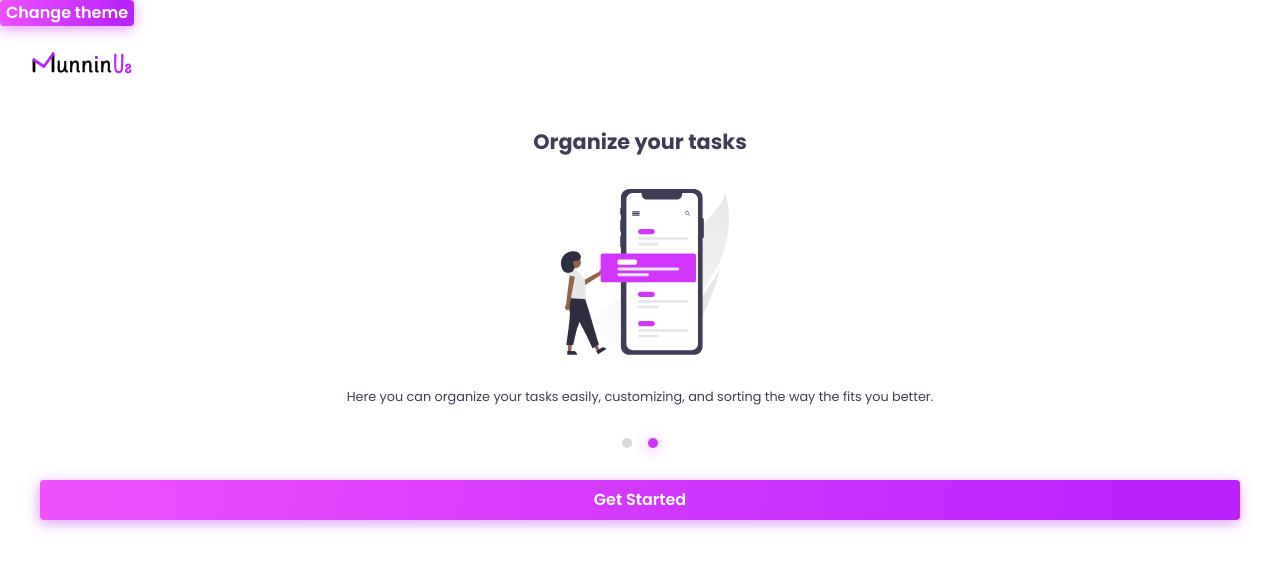
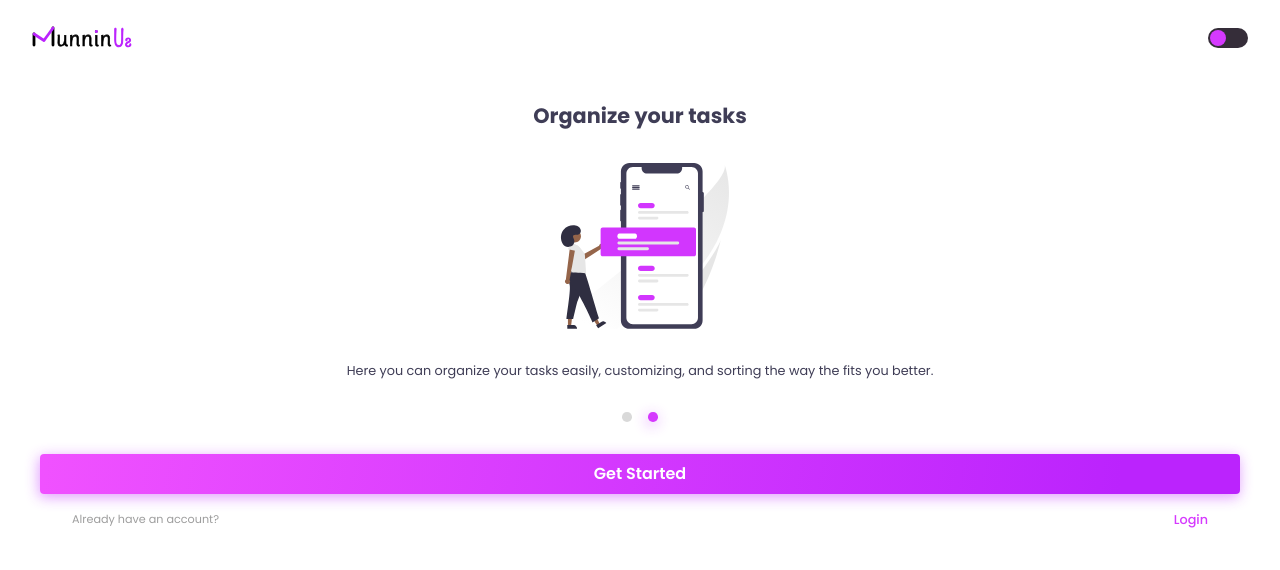
Before and after one commit to MunninUs/munninus, a Vue app: page /#/ in a window 1280 px wide. Both pictures are taken after a click on the button "Next". Shown: the top 570 px of the page. Built offline with nearby package versions, Linux system fonts and the light colour scheme.

Commit message:
Add slide changing

```diff
--- a/src/scss/global.scss
+++ b/src/scss/global.scss
@@ -79,6 +79,8 @@ select {
   --background-color: #ffffff;
   --text-color: #3f3d56;
   --default-gradient: linear-gradient(99.26deg, #f152ff -1.17%, #bb23fd 89.96%);
+  --primary-color: #d539fe;
+  --subtext-color: #9d9d9d;
 }
 
 [theme="dark"] {
@@ -165,7 +167,7 @@ button:hover {
   cursor: pointer;
 }
 .welcome .circle.selected {
-  background-color: #d035fe;
+  background-color: var(--primary-color);
   box-shadow: -1px 3px 14px rgba(187, 35, 253, 0.46);
 }
 .welcome footer button {
@@ -175,3 +177,62 @@ button:hover {
 .margin-top-2 {
   margin-top: 2rem;
 }
+.small-text {
+  font-size: 0.7rem;
+}
+.action-text {
+  font-size: 0.8rem;
+  color: var(--primary-color);
+  font-weight: 500;
+}
+.padding-1-2 {
+  padding: 1rem 2rem;
+}
+.subtext-color {
+  color: var(--subtext-color);
+}
+.switch {
+  position: relative;
+  display: inline-block;
+  width: 2.5rem;
+  height: 1.25rem;
+}
+.switch input {
+  opacity: 0;
+  width: 0;
+  height: 0;
+}
+.slider[theme="dark"]{
+  cursor: pointer;
+  position: absolute;
+  top: 0;
+  left: 0;
+  right: 0;
+  bottom: 0;
+  background-color: #ffffff;
+  border-radius: 0.9rem;
+}
+.slider[theme="light"]{
+  cursor: pointer;
+  position: absolute;
+  top: 0;
+  left: 0;
+  right: 0;
+  bottom: 0;
+  background-color: #352d39;
+  border-radius: 0.9rem;
+}
+.slider:before {
+  position: absolute;
+  content: "";
+  width: 1rem;
+  height: 1rem;
+  border-radius: 50%;
+  left: 0.125rem;
+  bottom: 0.125rem;
+  background-color: var(--primary-color);
+  transition: 0.4s;
+}
+.switch input:checked + .slider:before {
+  transform:translateX(1.25rem);
+}
--- a/src/views/HomeView.vue
+++ b/src/views/HomeView.vue
@@ -1,8 +1,11 @@
 <template>
   <div class="welcome">
-    <button @click="changeTheme()">Change theme</button>
-    <header>
+    <header class="flex space-between align-center">
       <img :src="require('../assets/logo-'+theme+'.svg')" />
+      <label class="switch">
+        <input v-model="darkMode" type="checkbox">
+        <span class="slider" :theme="theme"></span>
+      </label>
     </header>
     <main class="align-center flex-column">
       <WelcomeSlide v-show="currentSlide === 0" :slide="slides[0]" :theme="theme" />
@@ -17,6 +20,10 @@
     </footer>
     <footer v-show="currentSlide === 1">
       <button>Get Started</button>
+      <a class="flex padding-1-2 space-between align-center">
+        <span class="small-text subtext-color">Already have an account?</span>
+        <span class="action-text">Login</span>
+      </a>
     </footer>
   </div>
 </template>
```
